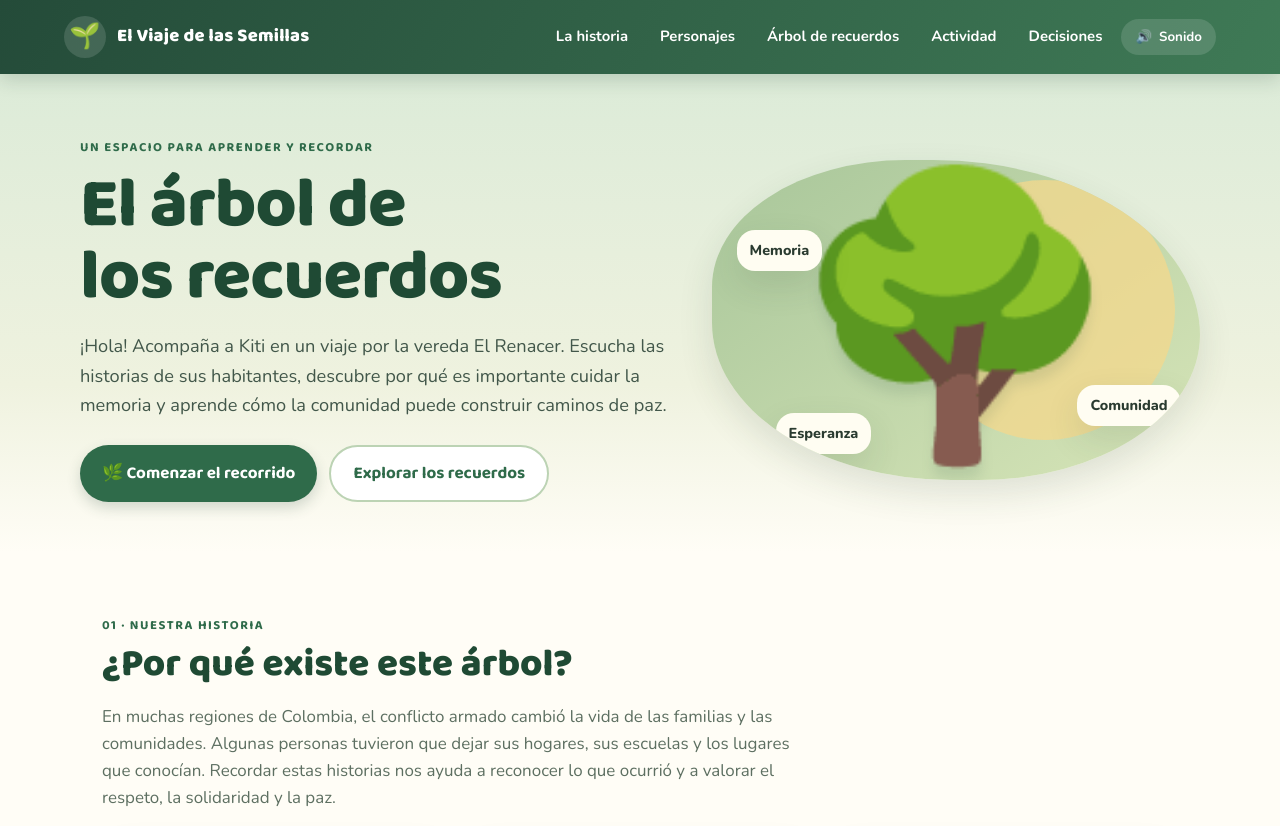
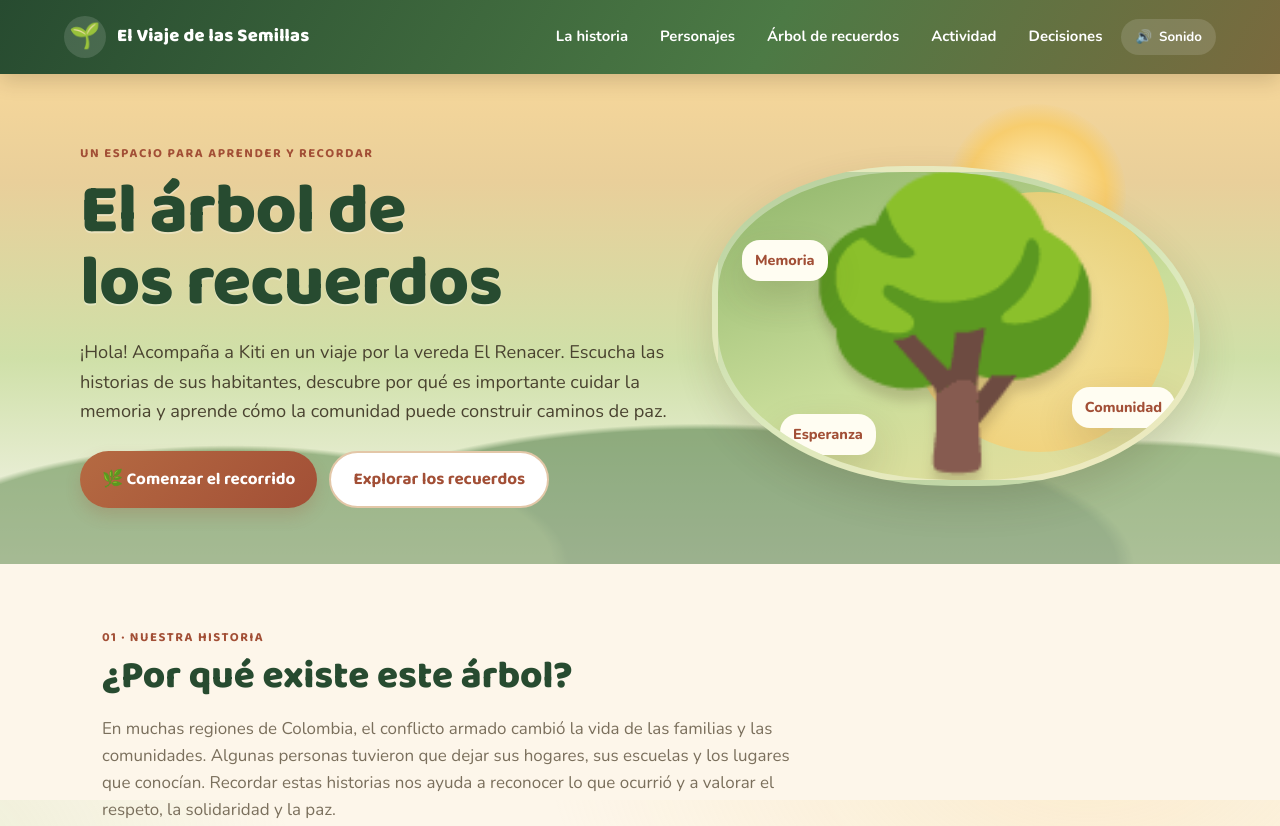
Before and after one commit to isabellamariapita-bot/el-arbol-de-los-recuerdos, a plain HTML site: page index.html in a window 1280 px wide. Shown: the top 826 px of the page. Drawn offline with nearby package versions, Linux system fonts and the light colour scheme.

Commit message:
Aplica estetica natural y ecologica inspirada en la vereda al atardecer
- Nueva paleta calida: verdes de selva, tierra/teja, madera y dorado de atardecer
- Hero con cielo de atardecer, siluetas de montanas y sol calido
- Fondos de seccion con degradados naturales y tarjetas con borde de hoja
- Botones en tono terracota, footer de madera con cinta dorada
- Arbol de recuerdos con base de suelo verde y marco suave

```diff
--- a/index.html
+++ b/index.html
@@ -3,7 +3,7 @@
 <head>
 <meta charset="UTF-8">
 <meta name="viewport" content="width=device-width, initial-scale=1.0">
-<meta name="theme-color" content="#315b46">
+<meta name="theme-color" content="#3a6b43">
 <meta name="description" content="El árbol de los recuerdos: una experiencia educativa sobre memoria, comunidad y construcción de paz para niñas y niños.">
 <title>El árbol de los recuerdos | El Viaje de las Semillas</title>
 
@@ -14,22 +14,30 @@
 
 <style>
 :root{
- --forest:#2f6b4a;--deep:#1f4a34;--leaf:#6aa368;--sage:#dce8d5;--cream:#fffdf6;
- --paper:#f6f1e5;--gold:#e8b84b;--ink:#2a3b30;--muted:#5d6f61;--coral:#e08a6f;
- --ok:#2f8a52;--ok-bg:#e4f3e2;--bad:#c4573f;--bad-bg:#fbe6df;
- --shadow:0 14px 35px rgba(43,67,48,.12);--radius:24px;
+ /* Paleta natural y ecológica inspirada en una vereda al atardecer:
+    verdes de selva, tierra y teja, madera cálida y dorado de sol poniente */
+ --forest:#3a6b43;--deep:#274b30;--leaf:#7aa860;--sage:#dfe7cf;--cream:#fdf6ea;
+ --paper:#f3ead8;--gold:#e0a53e;--sun:#f1b24a;--ink:#3b3327;--muted:#7a6f5c;
+ --terra:#b56a42;--teja:#a24f36;--coral:#dd8a63;--bark:#8a6a4a;
+ --ok:#4f8a3e;--ok-bg:#e8f1d8;--bad:#b4502f;--bad-bg:#f7e4da;
+ --shadow:0 16px 38px rgba(74,53,33,.16);--radius:24px;
  --font-head:"Baloo 2",ui-rounded,"Trebuchet MS",system-ui,sans-serif;
  --font-body:"Nunito",system-ui,-apple-system,"Segoe UI",sans-serif
 }
 *{box-sizing:border-box}
 html{scroll-behavior:smooth}
-body{margin:0;background:var(--cream);color:var(--ink);font-family:var(--font-body);line-height:1.6;font-size:17px}
+body{margin:0;color:var(--ink);font-family:var(--font-body);line-height:1.6;font-size:17px;
+ background:var(--cream);
+ background-image:
+  radial-gradient(900px 500px at 85% -5%, #f7d99a55, transparent 60%),
+  radial-gradient(700px 480px at -10% 8%, #bcd79a44, transparent 60%);
+ background-attachment:fixed}
 h1,h2,h3,.brand,.question,.step b,.eyebrow,.btn{font-family:var(--font-head)}
 button,a,input{font-family:inherit}
 a{color:var(--forest)}
 .skip{position:absolute;left:-999px;top:8px;background:white;padding:10px;z-index:10;border-radius:10px}.skip:focus{left:8px}
 
-header{background:linear-gradient(120deg,#244b39,#3f7a56);color:#fff;padding:16px clamp(18px,5vw,70px);position:sticky;top:0;z-index:5;box-shadow:0 5px 18px #183c2b30}
+header{background:linear-gradient(120deg,#274b30,#4c7a45 60%,#7a6a3e);color:#fff;padding:16px clamp(18px,5vw,70px);position:sticky;top:0;z-index:5;box-shadow:0 6px 20px #2b1f1230}
 .nav{max-width:1180px;margin:auto;display:flex;align-items:center;justify-content:space-between;gap:18px;flex-wrap:wrap}
 .brand{display:flex;align-items:center;gap:11px;font-weight:800;letter-spacing:.2px;font-size:1.15rem}
 .brand-mark{width:42px;height:42px;border-radius:50%;display:grid;place-items:center;background:#ffffff22;font-size:25px}
@@ -40,20 +48,32 @@ nav a:hover,nav a:focus-visible{background:#ffffff2e;outline:none}
 .sound-toggle:hover,.sound-toggle:focus-visible{background:#ffffff38;outline:none}
 
 main{overflow:hidden}
-.hero{background:linear-gradient(180deg,#dcebd8 0%,#eff2df 65%,#fffdf6 100%);padding:64px 20px 50px;position:relative}
-.hero-inner{max-width:1120px;margin:auto;display:grid;grid-template-columns:1.1fr .9fr;gap:36px;align-items:center}
-.eyebrow{color:var(--forest);font-weight:700;letter-spacing:1.5px;text-transform:uppercase;font-size:.8rem}
-h1{font-size:clamp(2.5rem,5.5vw,4.6rem);line-height:1.02;color:var(--deep);margin:12px 0 18px;letter-spacing:-1px;font-weight:800}
-.hero p{font-size:1.14rem;max-width:610px;color:#42574a}
+.hero{background:
+  linear-gradient(180deg,#f6d79a 0%,#e9cf9a 22%,#cfe0a8 58%,#e7edd2 82%,#fdf6ea 100%);
+  padding:70px 20px 56px;position:relative;overflow:hidden}
+/* Siluetas de montañas de selva al fondo, como en la vereda */
+.hero:before{content:"";position:absolute;left:0;right:0;bottom:0;height:46%;z-index:0;
+  background:
+   radial-gradient(60% 120% at 18% 100%, #5f8a4e 0 42%, transparent 44%),
+   radial-gradient(70% 130% at 55% 100%, #4d7a44 0 46%, transparent 48%),
+   radial-gradient(60% 120% at 88% 100%, #6a9455 0 44%, transparent 46%);
+  opacity:.55}
+/* Sol cálido de atardecer */
+.hero:after{content:"";position:absolute;top:30px;right:12%;width:180px;height:180px;border-radius:50%;
+  background:radial-gradient(circle,#fff2c6 0%,#f7cd6e 55%,#f3b24a00 72%);z-index:0}
+.hero-inner{max-width:1120px;margin:auto;display:grid;grid-template-columns:1.1fr .9fr;gap:36px;align-items:center;position:relative;z-index:1}
+.eyebrow{color:var(--teja);font-weight:700;letter-spacing:1.5px;text-transform:uppercase;font-size:.8rem}
+h1{font-size:clamp(2.5rem,5.5vw,4.6rem);line-height:1.02;color:var(--deep);margin:12px 0 18px;letter-spacing:-1px;font-weight:800;text-shadow:0 2px 0 #ffffff55}
+.hero p{font-size:1.14rem;max-width:610px;color:#4a4330}
 .actions{display:flex;gap:12px;flex-wrap:wrap;margin-top:25px}
-.btn{border:0;border-radius:999px;padding:13px 22px;background:var(--forest);color:#fff;font-weight:700;cursor:pointer;box-shadow:0 6px 14px #23433330;text-decoration:none;display:inline-flex;align-items:center;justify-content:center;gap:8px;transition:transform .12s ease,background .15s ease}
-.btn:hover{background:var(--deep);transform:translateY(-2px)}
+.btn{border:0;border-radius:999px;padding:13px 22px;background:linear-gradient(135deg,var(--terra),var(--teja));color:#fff;font-weight:700;cursor:pointer;box-shadow:0 8px 16px #a24f3633;text-decoration:none;display:inline-flex;align-items:center;justify-content:center;gap:8px;transition:transform .12s ease,filter .15s ease}
+.btn:hover{filter:brightness(1.07);transform:translateY(-2px)}
 .btn:focus-visible{outline:3px solid var(--gold);outline-offset:2px}
-.btn.secondary{background:#fff;color:var(--forest);border:2px solid #bcd3b4;box-shadow:none}
-.hero-art{min-height:320px;border-radius:42% 58% 48% 52%;background:linear-gradient(145deg,#a8c69a,#d7e5b8);display:grid;place-items:center;position:relative;box-shadow:var(--shadow);overflow:hidden}
-.hero-art:before{content:"";position:absolute;width:260px;height:260px;border-radius:50%;background:#f4d98c;top:20px;right:25px;opacity:.75}
-.tree{position:relative;font-size:clamp(10rem,22vw,17rem);filter:drop-shadow(0 12px 6px #315b4620);z-index:1;line-height:1}
-.float{position:absolute;background:#fffdf2;border-radius:18px;padding:9px 13px;font-size:.9rem;font-weight:800;box-shadow:var(--shadow);z-index:2}
+.btn.secondary{background:#fff;color:var(--teja);border:2px solid #e3c7a8;box-shadow:none}
+.hero-art{min-height:320px;border-radius:42% 58% 48% 52%;background:linear-gradient(160deg,#8fb56a,#c9dd9a 55%,#eadf9f);display:grid;place-items:center;position:relative;box-shadow:var(--shadow);overflow:hidden;border:6px solid #ffffff55}
+.hero-art:before{content:"";position:absolute;width:260px;height:260px;border-radius:50%;background:radial-gradient(circle,#fbe5a0,#f3c766);top:20px;right:25px;opacity:.8}
+.tree{position:relative;font-size:clamp(10rem,22vw,17rem);filter:drop-shadow(0 12px 6px #4a351f33);z-index:1;line-height:1}
+.float{position:absolute;background:#fffdf2;border-radius:18px;padding:9px 13px;font-size:.9rem;font-weight:800;box-shadow:var(--shadow);z-index:2;color:var(--teja)}
 .f1{top:22%;left:5%}.f2{bottom:17%;right:4%}.f3{bottom:8%;left:13%}
 
 .section{max-width:1120px;margin:auto;padding:64px 22px}
@@ -61,19 +81,20 @@ h1{font-size:clamp(2.5rem,5.5vw,4.6rem);line-height:1.02;color:var(--deep);margi
 .section h2{font-size:clamp(1.9rem,3vw,2.7rem);color:var(--deep);line-height:1.1;margin:7px 0 12px;font-weight:800}
 .section-head p{color:var(--muted);font-size:1.06rem}
 .grid{display:grid;grid-template-columns:repeat(3,1fr);gap:18px}
-.card{background:#fff;border:1px solid #e8e8d9;border-radius:var(--radius);padding:23px;box-shadow:var(--shadow)}
-.card .emoji{font-size:2.2rem}.card h3{margin:10px 0 7px;color:var(--forest);font-weight:700}.card p{margin:0;color:var(--muted)}
-.note{background:#f8edcf;border-left:5px solid var(--gold);border-radius:14px;padding:16px 18px;color:#5c5036;margin-top:22px}
+.card{background:#fffdf7;border:1px solid #ece0ca;border-radius:var(--radius);padding:23px;box-shadow:var(--shadow);border-top:4px solid var(--leaf)}
+.card .emoji{font-size:2.2rem}.card h3{margin:10px 0 7px;color:var(--teja);font-weight:700}.card p{margin:0;color:var(--muted)}
+.note{background:#f8e7c2;border-left:5px solid var(--gold);border-radius:14px;padding:16px 18px;color:#5c4a2e;margin-top:22px}
 
-.characters{background:#f0f4e9}
+.characters{background:linear-gradient(180deg,#eef2e0,#e3ecd3)}
 .character{display:flex;gap:17px;align-items:flex-start}
-.avatar{width:76px;height:76px;flex:0 0 76px;border-radius:24px;background:#e4edda;display:grid;place-items:center;font-size:2.5rem}
+.avatar{width:76px;height:76px;flex:0 0 76px;border-radius:24px;background:linear-gradient(145deg,#e7ddc5,#d8e4c6);display:grid;place-items:center;font-size:2.5rem}
 .character h3{margin:0 0 5px}.character p{font-size:.97rem}
 
-.tree-section{background:linear-gradient(180deg,#fffdf6,#edf3e5)}
+.tree-section{background:linear-gradient(180deg,#fdf6ea,#e9eed7)}
 .memory-layout{display:grid;grid-template-columns:.85fr 1.15fr;gap:28px;align-items:center}
-.big-tree{background:#e5eedc;border-radius:32px;min-height:340px;display:grid;place-items:center;position:relative;overflow:hidden}
-.big-tree span{font-size:13rem;filter:drop-shadow(0 8px 5px #315b4620)}
+.big-tree{background:linear-gradient(180deg,#d7e7bf,#c2d6a0);border-radius:32px;min-height:340px;display:grid;place-items:center;position:relative;overflow:hidden;box-shadow:inset 0 -40px 60px #8aa86a33;border:6px solid #ffffff66}
+.big-tree:after{content:"";position:absolute;left:0;right:0;bottom:0;height:34%;background:linear-gradient(180deg,transparent,#9bbf6e55)}
+.big-tree span{font-size:13rem;filter:drop-shadow(0 8px 5px #4a351f26);position:relative;z-index:1}
 .seed-list{display:grid;gap:12px}
 .seed{background:white;border:1px solid #e7e8d9;border-radius:17px;padding:15px 17px;display:flex;align-items:center;gap:14px;cursor:pointer;text-align:left;color:var(--ink);width:100%;box-shadow:0 5px 14px #315b4610;transition:transform .12s ease,border-color .15s ease}
 .seed:hover{transform:translateY(-2px)}
@@ -86,10 +107,10 @@ h1{font-size:clamp(2.5rem,5.5vw,4.6rem);line-height:1.02;color:var(--deep);margi
 
 .timeline{display:grid;grid-template-columns:repeat(3,1fr);gap:15px}
 .step{border-top:5px solid var(--leaf);background:white;padding:19px;border-radius:0 0 18px 18px;box-shadow:var(--shadow)}
-.step b{color:var(--forest);font-size:1.1rem}.step p{color:var(--muted);margin-bottom:0}
+.step b{color:var(--teja);font-size:1.1rem}.step p{color:var(--muted);margin-bottom:0}
 
-.activity{background:#eaf1e4}
-.quiz{background:#fff;border-radius:24px;padding:25px;box-shadow:var(--shadow);max-width:760px}
+.activity{background:linear-gradient(180deg,#e9efdd,#e0ead0)}
+.quiz{background:#fffdf7;border-radius:24px;padding:25px;box-shadow:var(--shadow);max-width:760px;border:1px solid #ece0ca}
 .question{font-size:1.2rem;font-weight:700;color:var(--deep);margin:0 0 15px}
 .choices{display:grid;gap:10px}
 .choice{border:2px solid #dce6d7;background:#fbfcf7;border-radius:14px;padding:13px 15px;text-align:left;cursor:pointer;color:var(--ink);font-weight:600;transition:border-color .15s ease,background .15s ease}
@@ -103,9 +124,9 @@ h1{font-size:clamp(2.5rem,5.5vw,4.6rem);line-height:1.02;color:var(--deep);margi
 .reflection input{flex:1;min-width:220px;border:2px solid #dce6d7;border-radius:14px;padding:13px;font:inherit}
 .reflection input:focus-visible{outline:none;border-color:var(--forest)}
 
-footer{background:var(--deep);color:#edf3e5;padding:35px 22px;text-align:center}
-footer p{max-width:760px;margin:8px auto;color:#d6e1d1;font-size:.92rem}
-footer a{color:#f6d98e}
+footer{background:linear-gradient(135deg,#274b30,#3c5a33 55%,#5a4a2e);color:#f3efe0;padding:40px 22px;text-align:center;border-top:6px solid var(--gold)}
+footer p{max-width:760px;margin:8px auto;color:#e3ddcb;font-size:.92rem}
+footer a{color:#f6cf7e}
 .smallprint{font-size:.88rem;color:var(--muted)}
 
 @media(max-width:760px){
```
